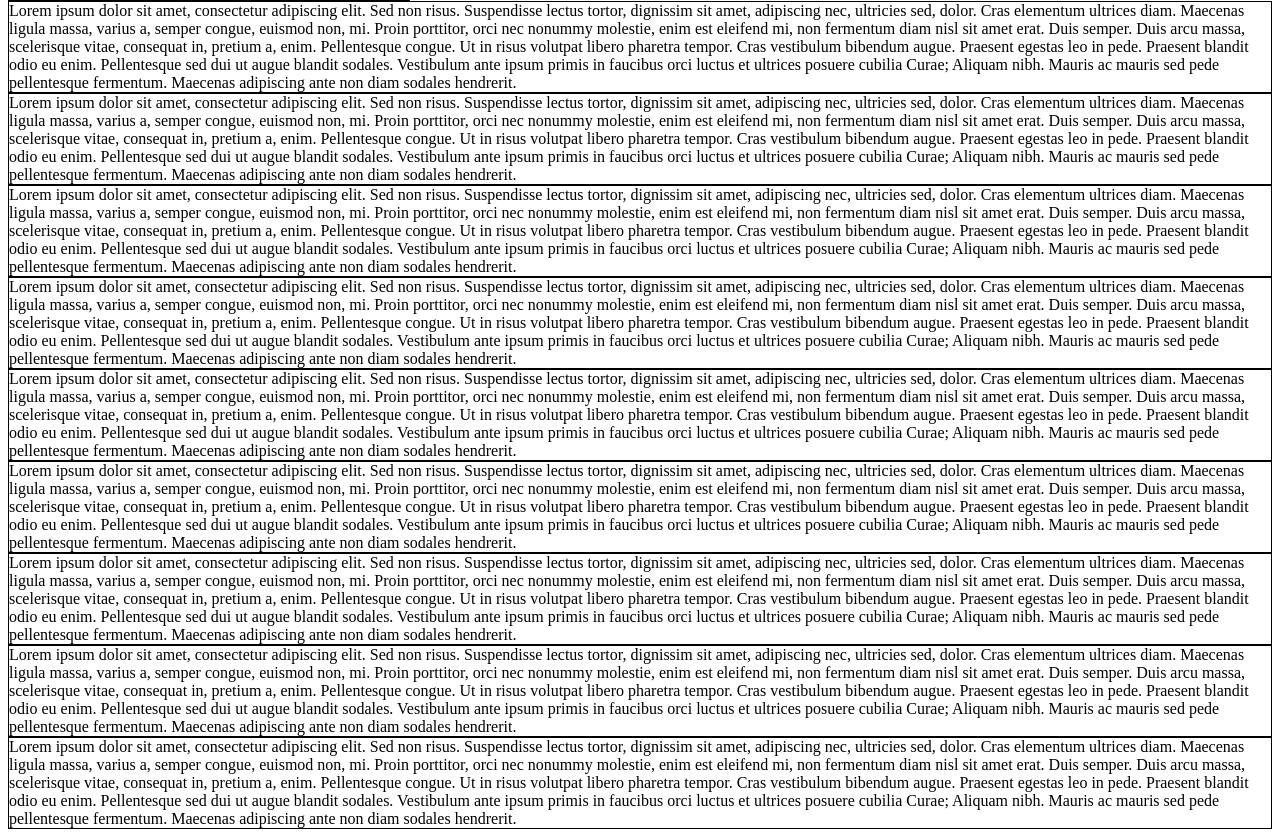
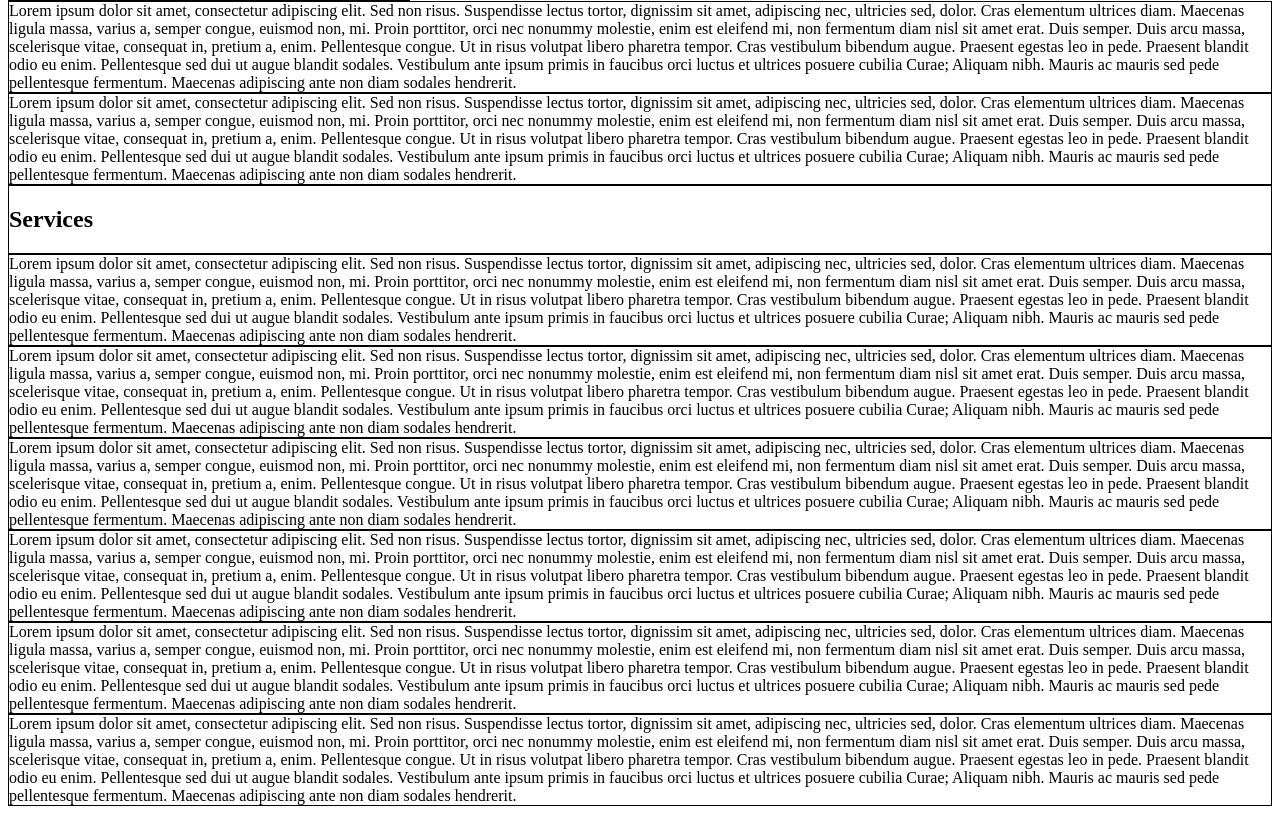
Before and after one commit to lumen26/Coiffure, a PHP site: page /main.php in a window 1280 px wide. Shown: the part 232-1069 px from the top of the page. After the commit the page ends 1038 px from the top, so only its background shows below. Run offline with PHP 8.4, Linux system fonts and the light colour scheme.

Commit message:
Update main.php

```diff
--- a/main.php
+++ b/main.php
@@ -74,13 +74,11 @@
     </section>
 
     <section id="Services">
-        Lorem ipsum dolor sit amet, consectetur adipiscing elit. Sed non risus. Suspendisse lectus tortor, dignissim sit amet, adipiscing nec,
-        ultricies sed, dolor. Cras elementum ultrices diam. Maecenas ligula massa, varius a, semper congue, euismod non, mi. Proin porttitor,
-        orci nec nonummy molestie, enim est eleifend mi, non fermentum diam nisl sit amet erat. Duis semper. Duis arcu massa, scelerisque
-        vitae, consequat in, pretium a, enim. Pellentesque congue. Ut in risus volutpat libero pharetra tempor. Cras vestibulum bibendum
-        augue. Praesent egestas leo in pede. Praesent blandit odio eu enim. Pellentesque sed dui ut augue blandit sodales. Vestibulum ante
-        ipsum primis in faucibus orci luctus et ultrices posuere cubilia Curae; Aliquam nibh. Mauris ac mauris sed pede pellentesque
-        fermentum. Maecenas adipiscing ante non diam sodales hendrerit.
+        <div class="container">
+
+            <h2>Services</h2>
+
+
     </section>
 
     <section id="Actualités">
```
